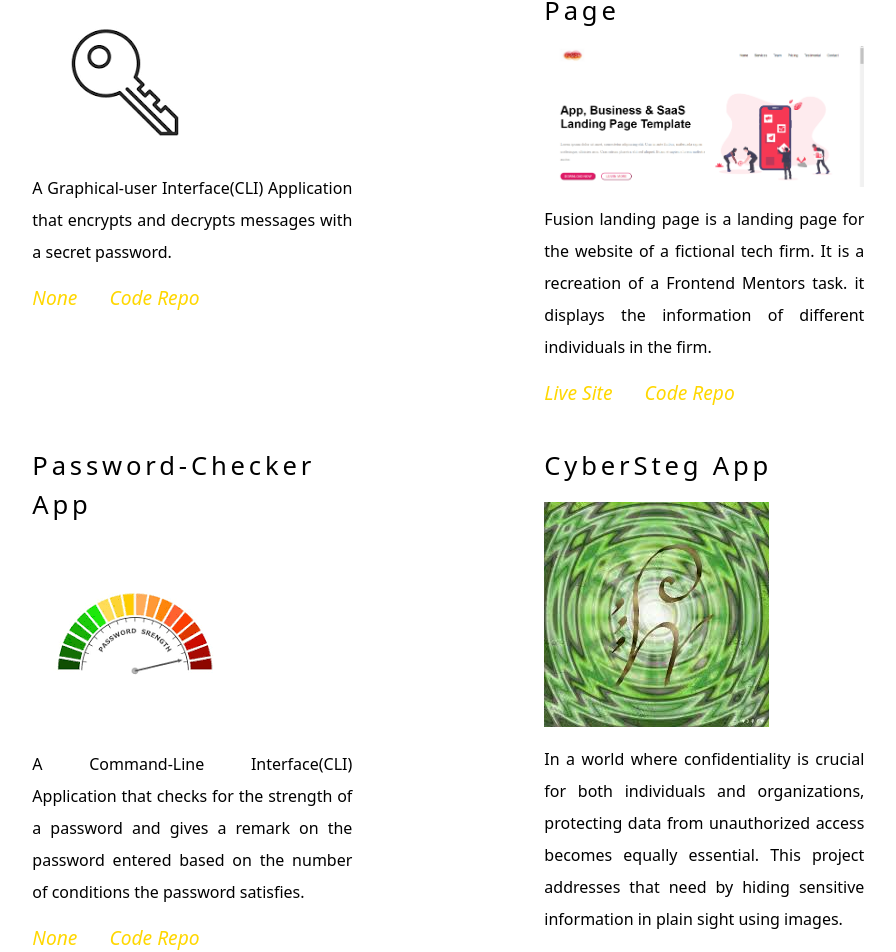
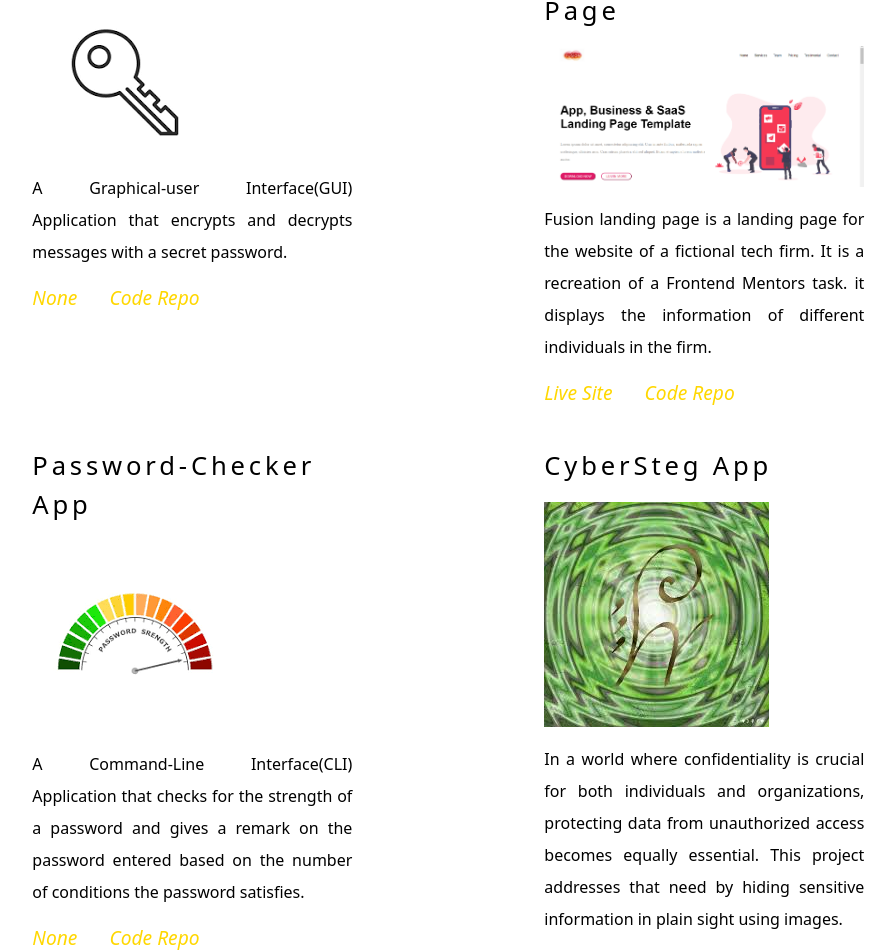
Before and after one commit to Justabingereader/Portfolio, a React (Create React App) app: page /projects in a window 1280 px wide. Shown: the part 825-1777 px from the top of the page, without its empty margins (152-1048 px from the left). Built offline with nearby package versions, Linux system fonts and the light colour scheme.

Commit message:
Further changes

```diff
--- a/src/components/Projects.js
+++ b/src/components/Projects.js
@@ -42,7 +42,7 @@ function Projects(){
             <div className="dom">
                 <h5 >Encryption App</h5>
             <img src={Key} alt="Dom pic" className="img"/>
-            <p className="project-body">A Graphical-user Interface(CLI) Application that encrypts and decrypts messages with a secret password.
+            <p className="project-body">A Graphical-user Interface(GUI) Application that encrypts and decrypts messages with a secret password.
             </p>
             <a href="" className="live" target="_blank" rel="noreferrer">None</a>
             <a href="https://github.com/Justabingereader/EnD" className="repo" target="_blank" rel="noreferrer">Code Repo</a>
```
